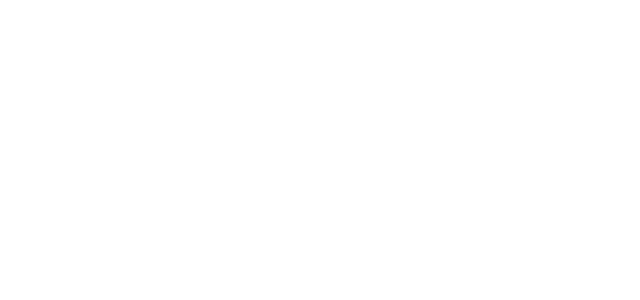
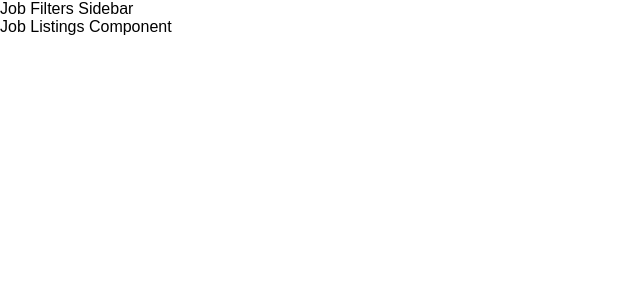
Before and after one commit to blksy/Job_Board, a Vue app: page /jobsresults in a window 1280 px wide. Before the commit this address had no page. Shown: the top 300 px of the page, without its empty margins (0-640 px from the left). Built offline with nearby package versions, Linux system fonts and the light colour scheme.

Commit message:
started working on JobResults view, added two components which will serve as filters sidebar and main results

```diff
--- /dev/null
+++ b/src/components/JobFiltersSidebar.vue
@@ -0,0 +1,5 @@
+<template>
+  <div>Job Filters Sidebar</div>
+</template>
+<script></script>
+<style></style>
--- /dev/null
+++ b/src/components/JobListings.vue
@@ -0,0 +1,9 @@
+<template>
+  <main>Job Listings Component</main>
+</template>
+<script>
+export default {
+  name: 'JobsListings'
+}
+</script>
+<style></style>
--- a/src/components/MainNav.vue
+++ b/src/components/MainNav.vue
@@ -4,7 +4,7 @@
       <img src="../assets/logo.png" alt="" />
     </h2>
     <div class="navigation__menu">
-      <router-link to="/jobsearch"><a href="">Job Search</a></router-link>
+      <router-link to="/jobsresults"><a href="">Job Search</a></router-link>
       <router-link to="/testimonials"><a href="">Testimonials</a></router-link>
       <router-link to="/signin"><button>Sign In / Sign Up</button></router-link>
     </div>
--- a/src/router/index.js
+++ b/src/router/index.js
@@ -2,7 +2,7 @@
 import MainView from '../views/MainView.vue'
 import LogingSignup from '../views/LoginSignup.vue'
 import UserProfile from '../views/UserProfile.vue'
-import JobSearch from '../views/JobSearch.vue'
+import JobResults from '../views/JobResults.vue'
 import Testimonials from '../views/Testimonials.vue'
 
 const routes = [
@@ -22,9 +22,9 @@
     component: UserProfile
   },
   {
-    path: '/jobsearch',
-    name: 'JobSearch',
-    component: JobSearch
+    path: '/jobsresults',
+    name: 'JobResults',
+    component: JobResults
   },
   {
     path: '/testimonials',
--- /dev/null
+++ b/src/views/JobResults.vue
@@ -0,0 +1,17 @@
+<template>
+  <div>
+    <job-filter-sidebar />
+    <job-listings />
+  </div>
+</template>
+
+<script>
+import JobFilterSidebar from '../components/JobFiltersSidebar.vue'
+import JobListings from '../components/JobListings.vue'
+export default {
+  components: { JobFilterSidebar, JobListings },
+  setup() {}
+}
+</script>
+
+<style></style>
--- a/src/views/JobSearch.vue
+++ /dev/null
@@ -1,3 +0,0 @@
-<template>
-  <div>Job Search view</div>
-</template>
```
